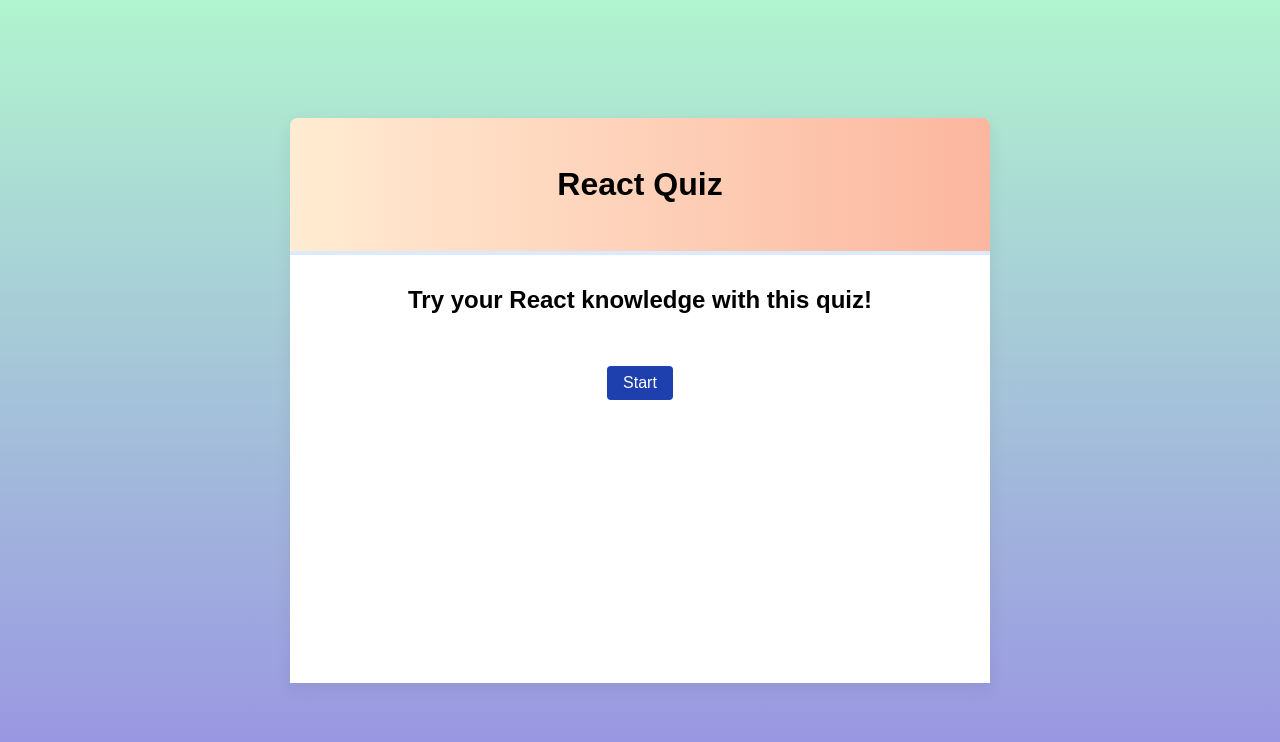
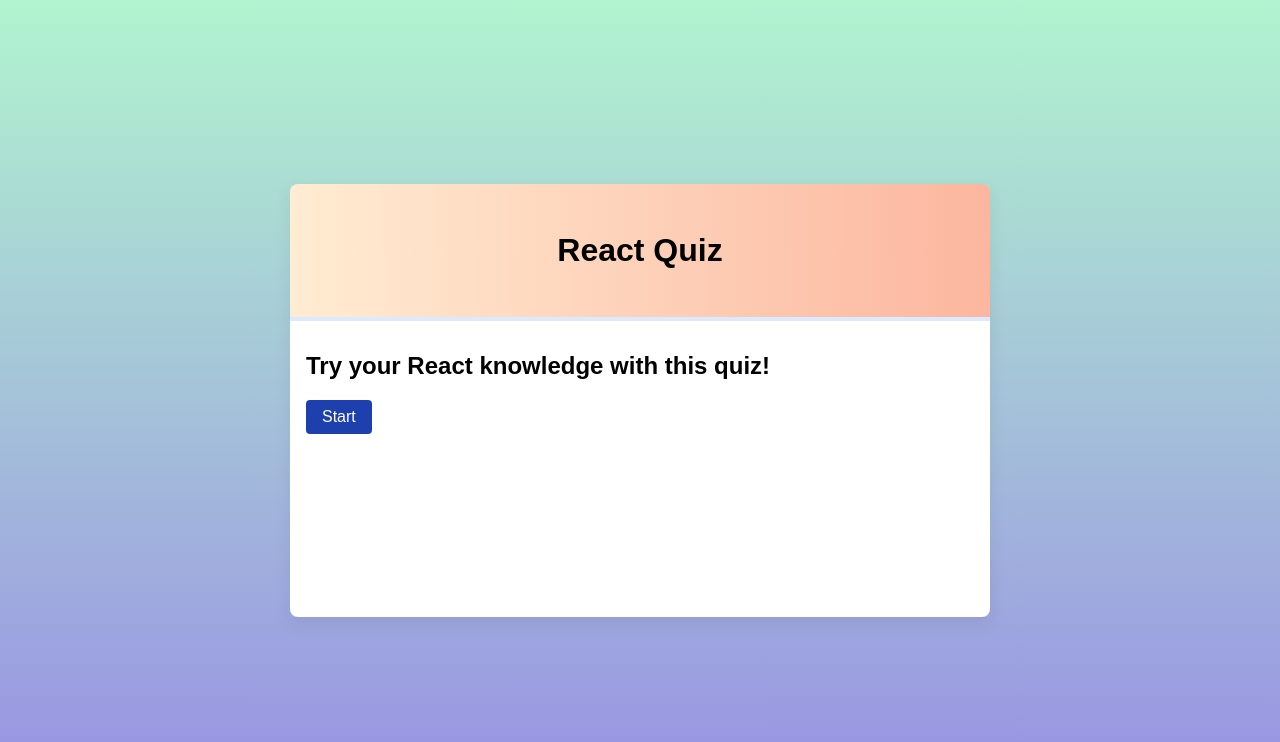
Before and after one commit to sample-react-projects/quiz-app, a React (Vite) app: page / in a window 1280 px wide. Shown: the top 742 px of the page. Built offline with nearby package versions, Linux system fonts and the light colour scheme.

Commit message:
Remove extra styles from card

```diff
--- a/src/components/ui/card/Card.module.scss
+++ b/src/components/ui/card/Card.module.scss
@@ -1,9 +1,7 @@
 .card {
-  align-items: center;
   background-color: #fff;
-  display: flex;
-  flex-direction: column;
-  row-gap: 2rem;
-  min-height: 400px;
+  border-radius: 0 0 0.5rem 0.5rem;
+  box-sizing: border-box;
+  min-height: 300px;
   padding: 1rem;
 }
```
